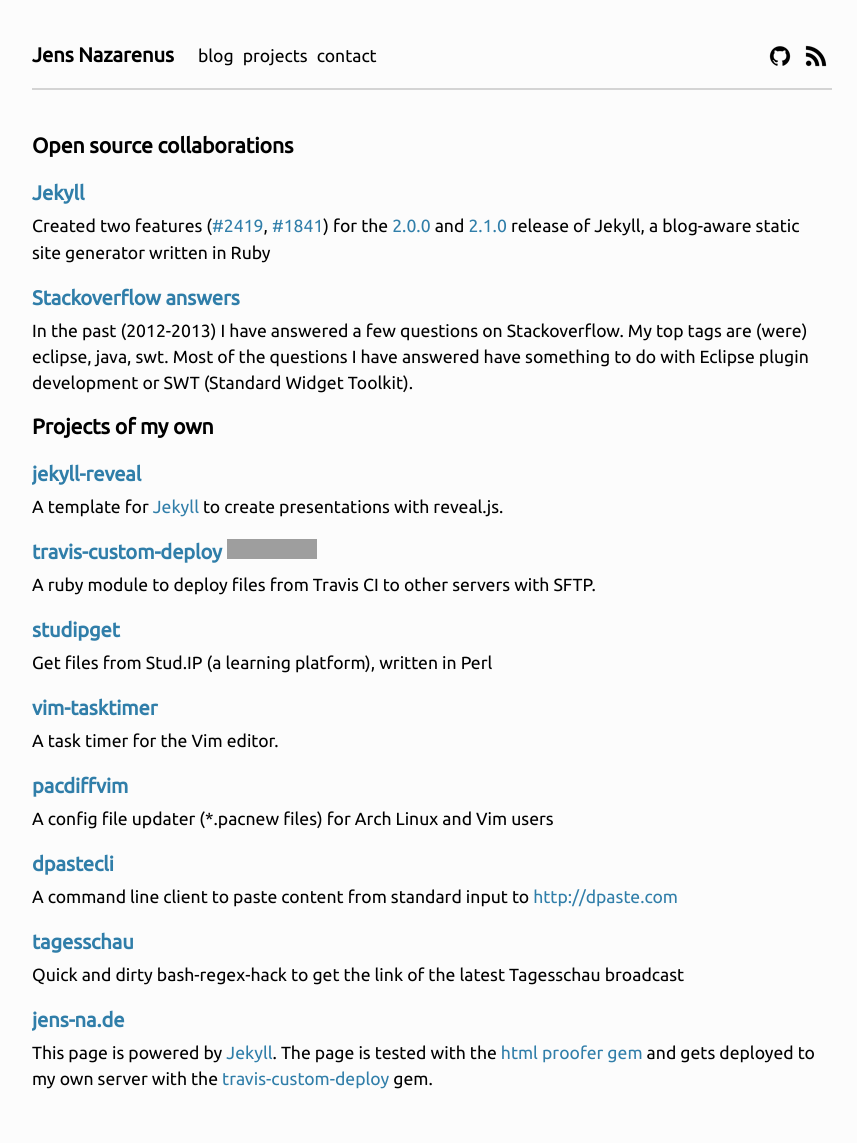
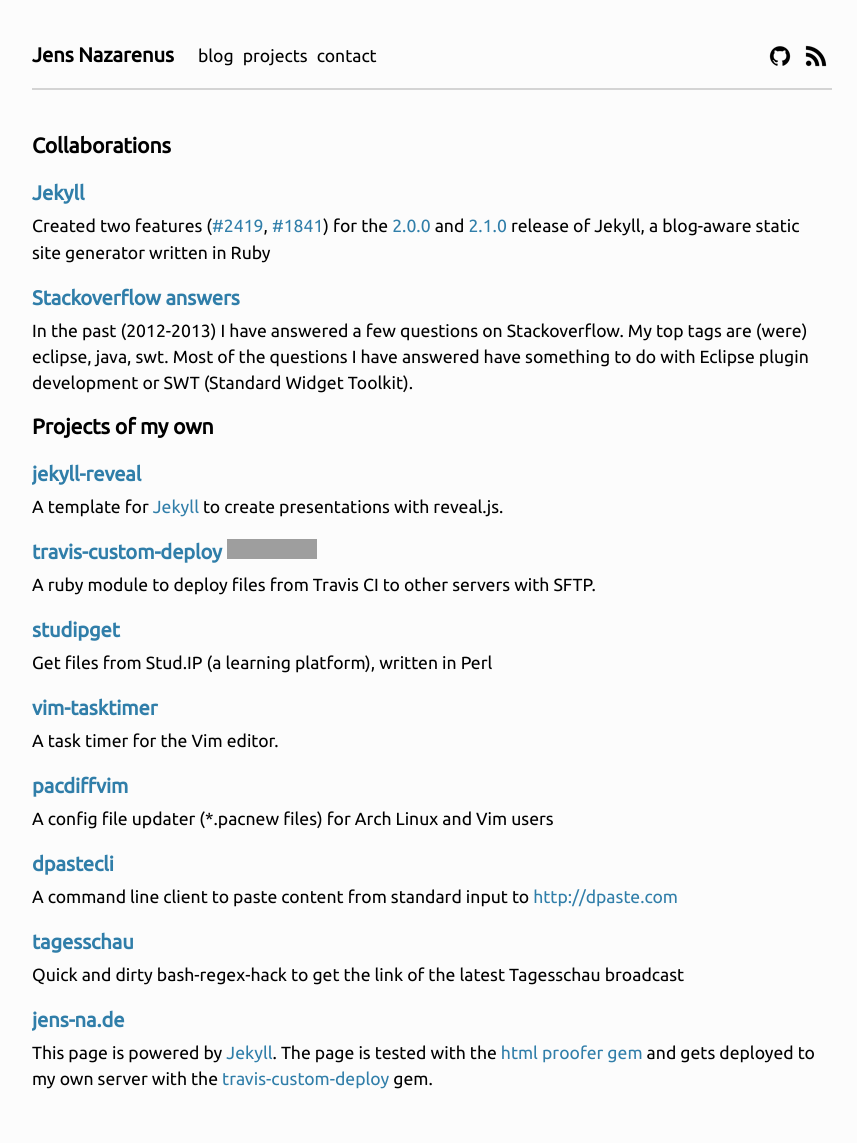
Before and after one commit to jens-na/jens-na.github.io, a Jekyll site: the page built from projects.html, in a window 1280 px wide. Shown: the whole page, without its empty margins (208-1065 px from the left). Built offline with Jekyll 4.4.1, drawn with Linux system fonts in a browser that asks for light colours; grey boxes are pictures that could not be loaded.

Commit message:
Remove open source, since SO answers are no software

```diff
--- a/projects.html
+++ b/projects.html
@@ -2,7 +2,7 @@
   layout: default
   title: Jens Nazarenus
 ---
-<h1>Open source collaborations</h1>
+<h1>Collaborations</h1>
 
 <h2><a href="https://github.com/jekyll/jekyll">Jekyll</a></h2>
 Created two features (<a
```
